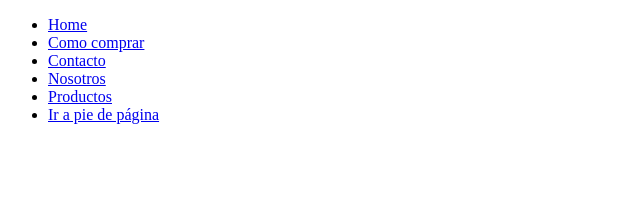
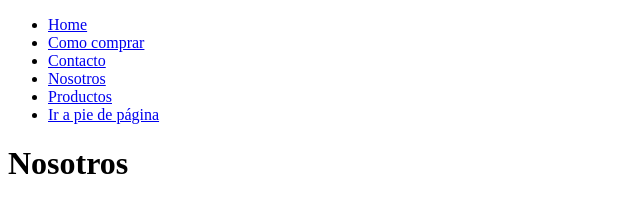
Before and after one commit to Lucia-Gerbaudo/Proyecto, a plain HTML site: page secciones/nosotros.html in a window 1280 px wide. Shown: the whole page, without its empty margins (0-640 px from the left). Drawn offline with Linux system fonts and the light colour scheme.

Commit message:
titulo nosotros

```diff
--- a/secciones/nosotros.html
+++ b/secciones/nosotros.html
@@ -47,5 +47,8 @@
 
         </nav>
     </header>
+    <main>
+        <h1>Nosotros</h1>
+    </main>
 </body>
 </html>
```
